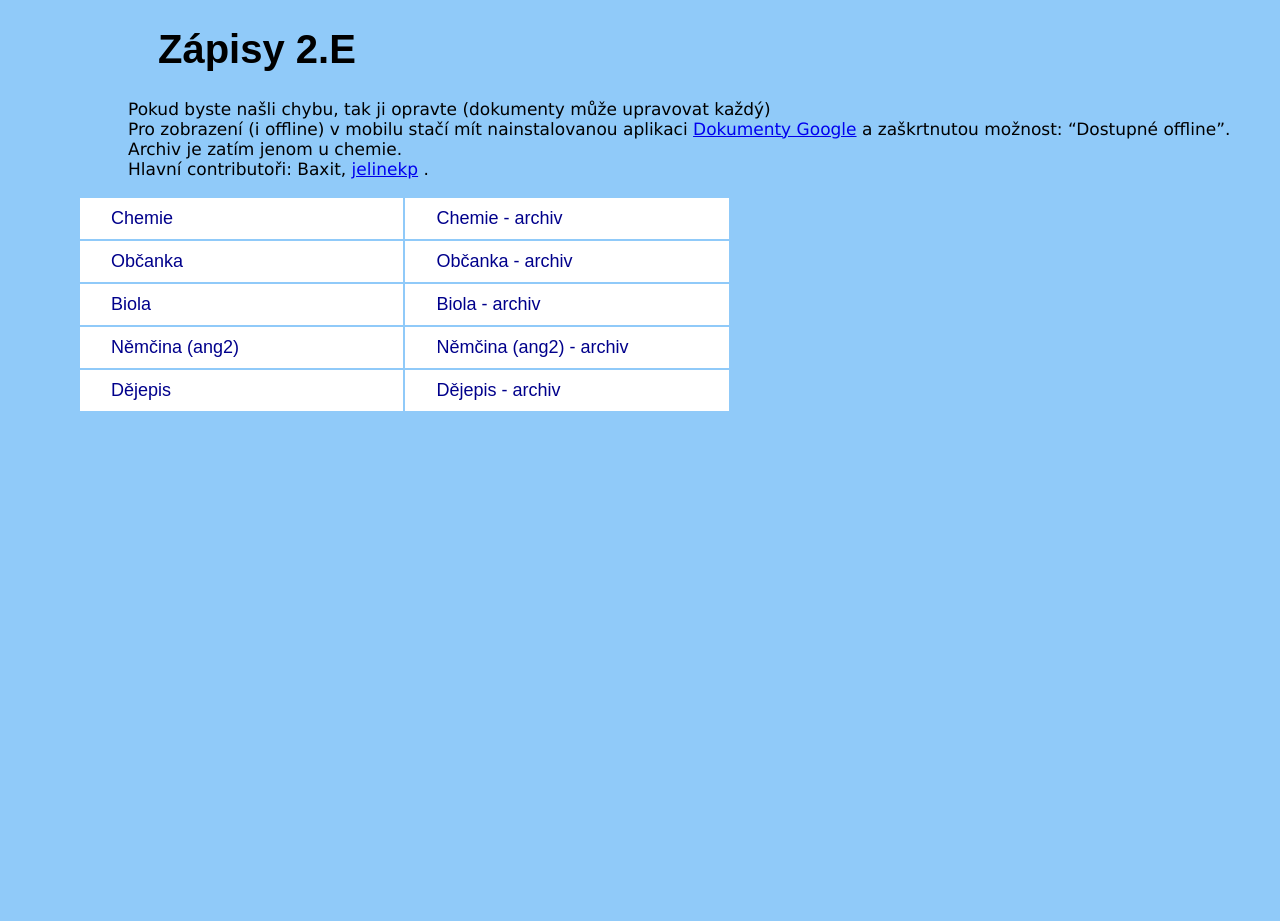
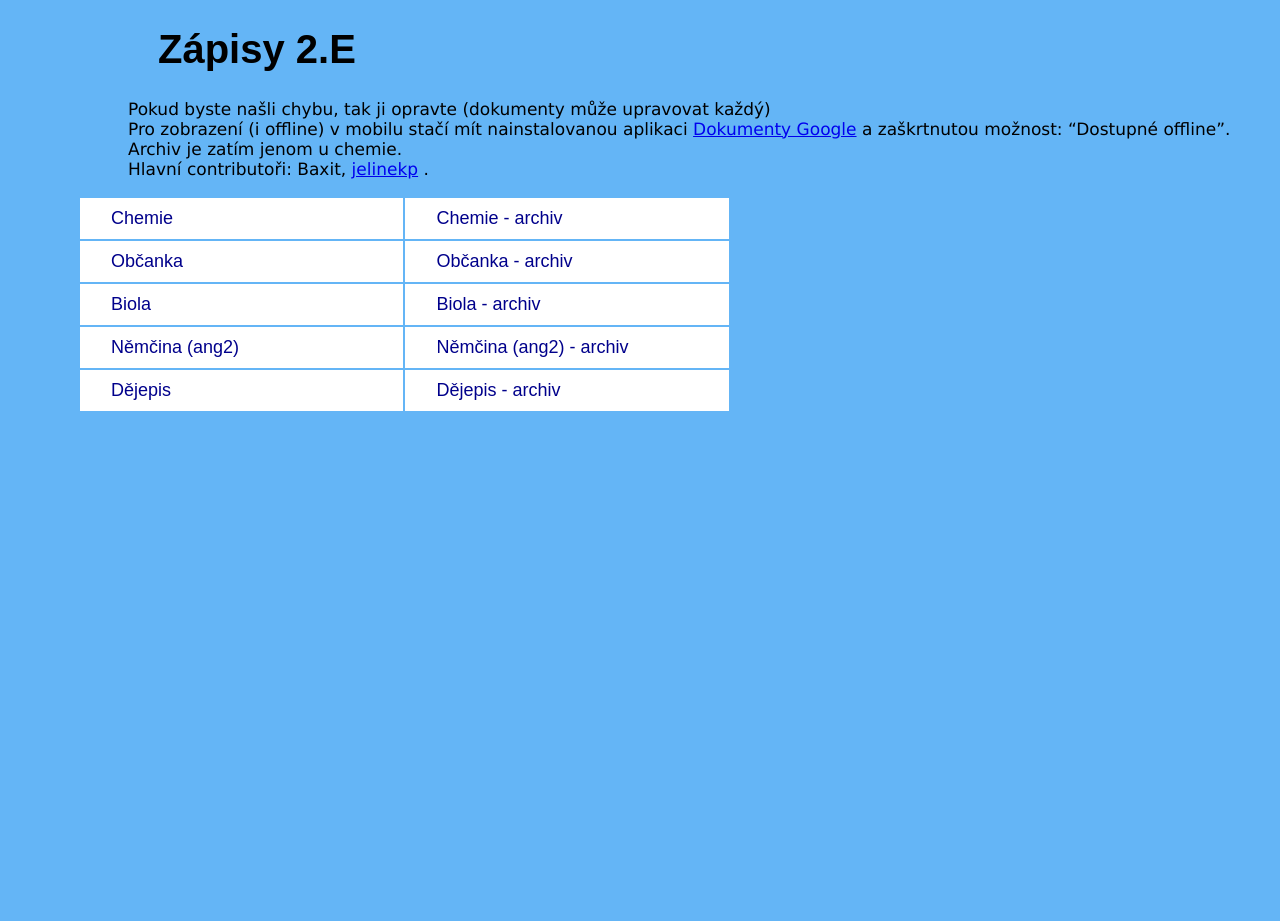
Before and after one commit to jelinekp/zapisy, a PHP site: page / in a window 1280 px wide; the page is wider, and only the part inside the window is pictured. Run offline with PHP 8.4, Linux system fonts and the light colour scheme.

Commit message:
nová barva pozadí

```diff
--- a/style.css
+++ b/style.css
@@ -1,6 +1,6 @@
 
 body {
-  background-color: #90CAF9;
+  background-color: #64B5F6;
 }
 
 td {
```
